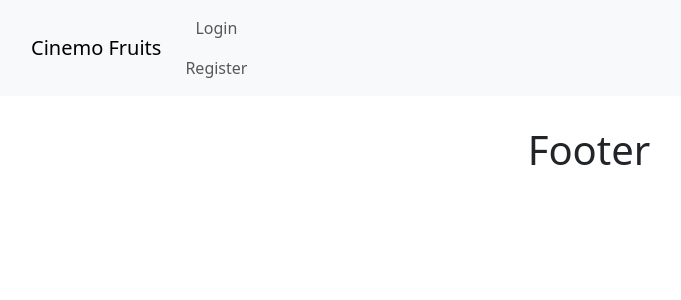
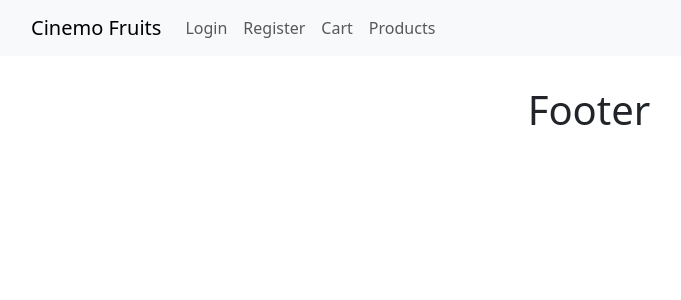
Before and after one commit to iButcat/fruits-ecommerce, a React (Create React App) app in the folder client/: page / in a window 1280 px wide. Shown: the top 300 px of the page, without its empty margins (51-732 px from the left). Built offline with nearby package versions, Linux system fonts and the light colour scheme.

Commit message:
add link cart + products

```diff
--- a/client/src/components/Navbar.js
+++ b/client/src/components/Navbar.js
@@ -1,16 +1,10 @@
-import React, { useState } from 'react';
+import React from 'react';
 import  { Navbar, Nav, Container } from 'react-bootstrap';
 
 import LogoutButton from '../components/LogoutButton';
+import getValueLocalStorage from '../utils/Utils';
 
-function NavbarI(props) {
-    const [logged, setLogged] = useState(false);
-
-    console.log("PROPS LOGGED", props.isLogged);
-
-    window.addEventListener("storage", (e) => {
-        setLogged(Boolean(localStorage.getItem('logged')));
-    });
+function NavbarI() {
 
     return (
         <Navbar bg="light" expand="lg">
@@ -19,13 +13,15 @@ function NavbarI(props) {
                 <Navbar.Toggle aria-controls="basic-navbar-nav" />
                 <Navbar.Collapse id="basic-navbar-nav">
                 <Nav className="me-auto">
-                    {props.isLogged === true ?
+                    {getValueLocalStorage('logged') === "true" ?
                     <Nav.Link><LogoutButton/></Nav.Link> :
-                    <div>
+                    <>
                     <Nav.Link href="login">Login</Nav.Link>
                     <Nav.Link href="register">Register</Nav.Link>
-                    </div>
+                    </>
                     }
+                    <Nav.Link href="cart">Cart</Nav.Link>
+                    <Nav.Link href="products">Products</Nav.Link>
                 </Nav>
                 </Navbar.Collapse>
             </Container>
```
